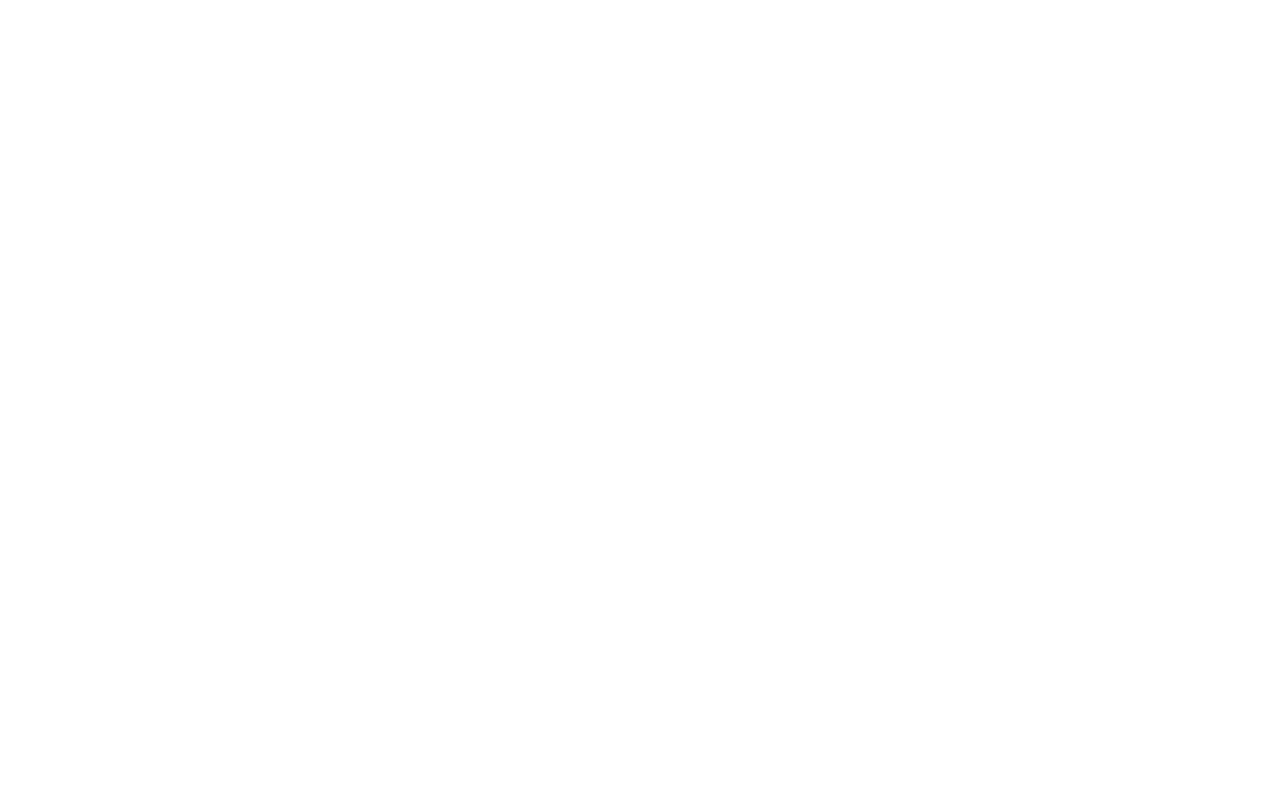
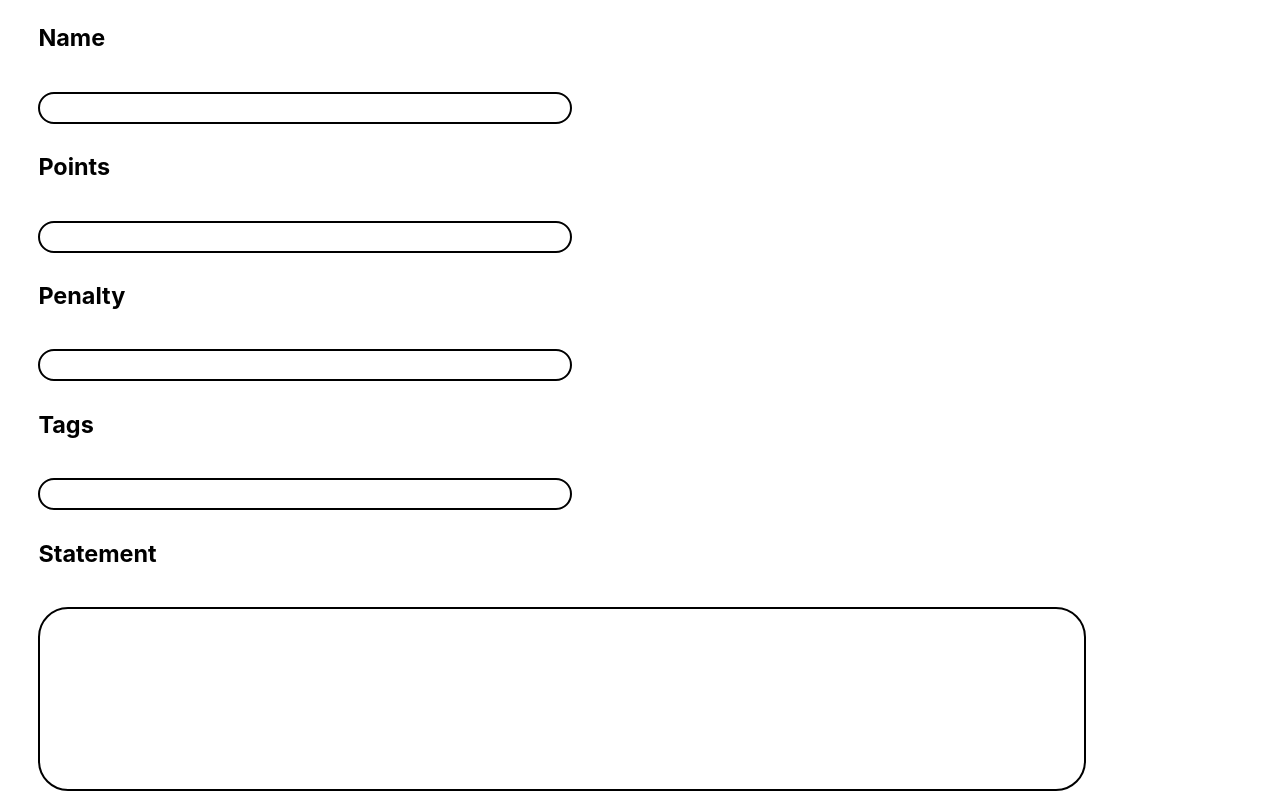
Before and after one commit to T3jasH/OrderOfChaos, a React (Create React App) app in the folder client/: page /admin in a window 1280 px wide. Built offline with nearby package versions, Linux system fonts and the light colour scheme.

Commit message:
Questions page

```diff
--- a/client/src/App.tsx
+++ b/client/src/App.tsx
@@ -4,14 +4,16 @@
 import MailVerificationPage from "./Pages/MailVerificationPage"
 import QuestionPage from './Pages/QuestionsPage';
 import LoginPage from './Pages/LoginPage';
+import AdminPage from './Pages/AdminPage';
 
 const App: React.FC = () => {
   return (
     <div className="code-event">
-      <Route path="/register" render = {() => <RegisterPage/>}  />
-      <Route path="/login" render={() => <LoginPage/>} />
-      <Route path="/confirmation/:token" render = {() => <MailVerificationPage/>} />
-      <Route path="/" exact render = {() => <QuestionPage/>} />
+      <Route path="/register" component = {() => <RegisterPage/>}  />
+      <Route path="/login" component = {() => <LoginPage/>} />
+      <Route path="/confirmation/:token" component = {() => <MailVerificationPage/>} />
+      <Route path="/admin" component = {() => <AdminPage/>} />
+      <Route path="/" exact component = {() => <QuestionPage/>} />
     </div>
   );
 }
--- /dev/null
+++ b/client/src/Pages/AdminPage.tsx
@@ -0,0 +1,68 @@
+import React, { useContext, useEffect } from "react"
+import { Redirect } from "react-router"
+import { AuthContext } from "../context/AuthContext"
+import { AuthActionTypes } from "../context/AuthReducer"
+import "../styles/AdminPage.css"
+
+const AdminPage : React.FC = () => {
+
+    const auth = useContext(AuthContext)
+    useEffect(() => {
+        if(auth.state.token === null){
+            auth.dispatch({type : AuthActionTypes.GET_AUTH, payload : []})
+        }
+    }, [])
+
+    useEffect(()=>{
+        if(auth.state.token !== null) {
+            fetch("/api/user", {
+                method : "GET",
+                headers : {
+                    "Content-type" : "application/json",
+                    "x-auth-token" : auth.state.token
+                }
+            })
+            .then(resp => {
+                if(resp.status === 401){
+                    auth.dispatch({type : AuthActionTypes.LOGOUT, payload : []})
+                }
+                return resp.json()
+            })
+            .catch(err => console.log(err))
+            .then(data => {
+                if(data.success)
+                auth.dispatch({type : AuthActionTypes.GET_AUTH, payload : {
+                    isAdmin : data.data.user.isAdmin,
+                    isStarted : true
+                }})
+                else{
+                    console.log(data.msg)
+                }
+            })
+        }
+    }, [auth.state.token])
+
+    if(auth.state.token === "x"){
+        return <Redirect to="/login" />
+    }
+
+    if(auth.state.token !== null && auth.state.token !== "x" && !auth.state.isAdmin){
+        return <Redirect to = "/"/>
+    }
+
+    return <div className="admin">
+        <h3>Name</h3>
+        <textarea className="short" name="name" />
+        <h3>Points</h3>
+        <textarea className="short" name="points" />
+        <h3>Penalty</h3>
+        <textarea className="short" name="penalty" />
+        <h3>Tags</h3>
+        <textarea className="short" name="tags" />
+        <h3>Statement</h3>
+        <textarea className="long" name="statement" />
+
+    </div>
+}
+
+export default AdminPage;
--- a/client/src/Pages/LoginPage.tsx
+++ b/client/src/Pages/LoginPage.tsx
@@ -1,8 +1,8 @@
-import React, { useState, useContext } from "react";
+import React, { useState, useContext, useDebugValue, useEffect } from "react";
 import "../styles/RegisterPage.css";
 import {AuthContext} from "../context/AuthContext"
 import {AuthActionTypes} from "../context/AuthReducer"
-import { Link, useHistory } from "react-router-dom";
+import { Link, Redirect, useHistory } from "react-router-dom";
 
 
 const LoginPage: React.FC = () => {
@@ -11,6 +11,17 @@
   const [status, handleStatus] = useState<string | null>(null);
   const auth = useContext(AuthContext)
   const history = useHistory()
+
+  useEffect(() => {
+    if(auth.state.token === null){
+      auth.dispatch({type : AuthActionTypes.GET_TOKEN, payload : []})
+    }
+  },  [])
+
+  if(auth.state.token !== "x" && auth.state.token !== null){
+    return <Redirect to = "/" />
+  }
+
 
 
   const handleSubmit = async (e: React.FormEvent<HTMLFormElement>) => {
@@ -35,6 +46,7 @@
     }
 
   };
+
 
   return (
     <div className="register-page">
--- a/client/src/Pages/QuestionsPage.tsx
+++ b/client/src/Pages/QuestionsPage.tsx
@@ -21,8 +21,9 @@
         }
     })
 
+
     useEffect(() => {
-        if(auth.state.token)
+        if(auth.state.token !== null && auth.state.token !== "x")
         getContestDetails(auth, questions, player)
     }, [auth.state.token])
 
@@ -32,7 +33,11 @@
         }
     }, [questions.state])
 
+    if(auth.state.token === "x"){
+        return <Redirect to="/login" />
+    }
 
+    console.log(auth.state.token)
 
     if(isLoading){
         return <div>
@@ -50,7 +55,7 @@
                Order of Chaos
            </button>
            <button style={{cursor : "default"}}>
-               Score  {player.state.score}
+               Score : {player.state.score}
            </button>
            <button>
                Leaderboard
--- a/client/src/Pages/RegisterPage.tsx
+++ b/client/src/Pages/RegisterPage.tsx
@@ -1,8 +1,9 @@
-import React, { useState } from "react";
+import React, { useContext, useEffect, useState } from "react";
 import "../styles/RegisterPage.css";
-import axios from "axios";
 
-import { Link } from "react-router-dom";
+import { Link, Redirect } from "react-router-dom";
+import { AuthContext } from "../context/AuthContext";
+import { AuthActionTypes } from "../context/AuthReducer";
 
 const RegisterPage: React.FC = () => {
   const [email, handleEmail] = useState<string>("");
@@ -12,6 +13,13 @@
   const [name, handleName] = useState<string>("");
   const [phoneNo, handlePhoneNo] = useState<string>("");
   const [status, handleStatus] = useState<string | null>(null);
+  const auth = useContext(AuthContext)
+
+  useEffect(() => {
+    if(auth.state.token === null){
+      auth.dispatch({type : AuthActionTypes.GET_TOKEN, payload : []})
+    }
+  }, [])
 
   const handleSubmit = (e: React.FormEvent<HTMLFormElement>) => {
     e.preventDefault();
@@ -22,6 +30,7 @@
       password: password,
       username: username,
       college: "MIT",
+      phoneNo: phoneNo
     };
     // axios.post("/api/users", body)
     // .then(response => console.log(response))
@@ -48,6 +57,12 @@
         }
       });
   };
+
+  console.log(auth.state.token)
+
+  if(auth.state.token !== null && auth.state.token !== "x"){
+    return <Redirect to="/" />
+  }
 
   return (
     <div className="register-page">
--- a/client/src/components/QuestionListItem.tsx
+++ b/client/src/components/QuestionListItem.tsx
@@ -66,10 +66,10 @@
             }} >
             Unlock
         </button>
-        <p className="points-cost">
+        <p className="points">
             Points : {question.points}
         </p>
-        <p className="points-cost" style={{visibility : question.isLocked ? "visible" : "hidden"}}>
+        <p className="cost" style={{visibility : question.isLocked ? "visible" : "hidden"}}>
             Unlock cost : {question.unlockCost}
         </p>
         <p className="difficulty">
--- /dev/null
+++ b/client/src/styles/AdminPage.css
@@ -0,0 +1,34 @@
+.admin{
+    height: 100vh;
+    width: 100vw;
+    overflow-x: hidden;
+    overflow-y: auto;
+}
+
+textarea{
+    resize: none;
+    margin-left: 3vw;
+    border: 2px solid black;
+    box-shadow: none;
+    outline: none;
+    font-size: 20px;
+}
+
+h3{
+    margin-left: 3vw;
+}
+.short{
+    width: 40vw;
+    height: 1.5rem;
+    border-radius: 25px;
+    margin-top: 1rem;
+    padding-left: 1rem;
+}
+
+.long{
+    width: 80vw;
+    height: 20vh;
+    border-radius: 30px;
+    margin-top: 1rem;
+    padding: 10px;
+}
--- a/client/src/styles/QuestionsListItem.css
+++ b/client/src/styles/QuestionsListItem.css
@@ -11,7 +11,7 @@
 .difficulty{
     position: absolute;
     right: 2vw;
-    bottom: 3vh;
+    top: 1vh;
 }
 
 .question-name{
@@ -22,12 +22,19 @@
     top: 2vh;
 }
 .unlock-btn{
+    font-weight: 800;
     position: absolute;
-    right: 50%;
-    bottom: 1rem;
-    cursor: pointer;
+    right: 2vw;
+    bottom: 1vh;
 }
-.points-cost{
-    position: relative;
-    margin-top: 1rem;
+.points{
+    position: absolute;
+    top: 1vh;
+    left: 1vw;
 }
+
+.cost{
+    position: absolute;
+    bottom: 1vh;
+    left: 1vw;
+}
--- a/client/src/styles/QuestionsPage.css
+++ b/client/src/styles/QuestionsPage.css
@@ -1,7 +1,7 @@
 .questions-page{
     height: 100vh;
-    width: 100vw;
-    overflow-x: hidden;
+    max-width: 100vw;
+    overflow-x: none;
     z-index: -1;
 }
 .header{
```
